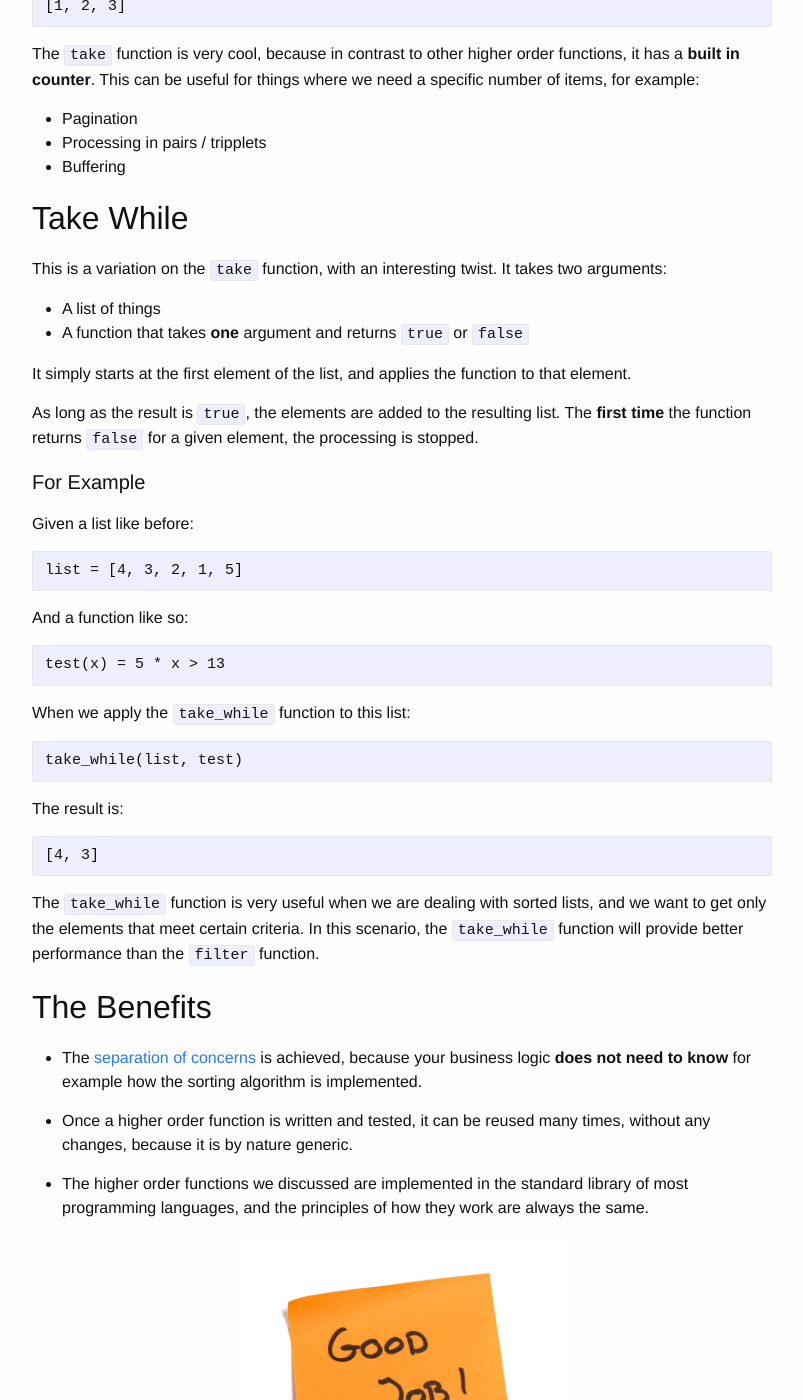
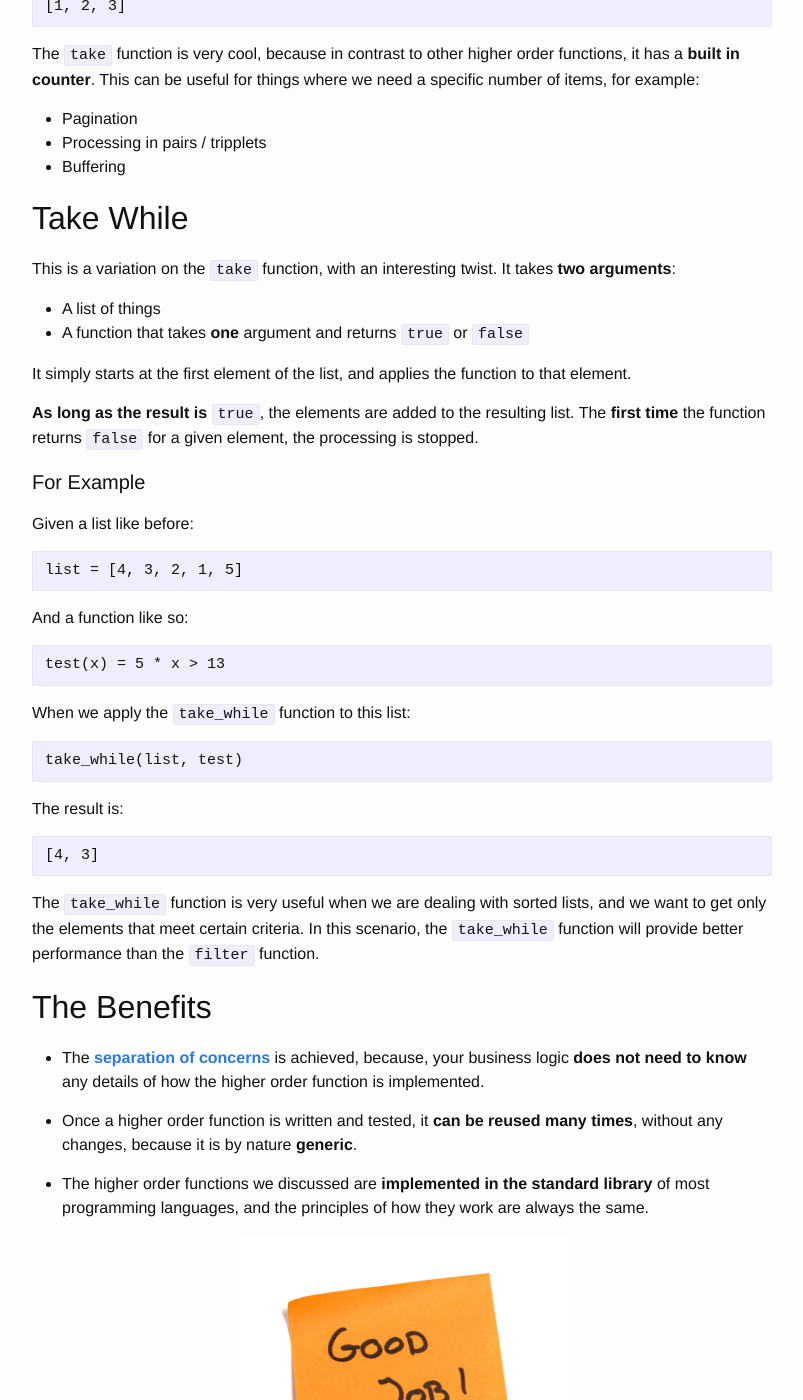
Before and after one commit to Markonis/markonis.github.io, a Jekyll site: the page built from _posts/2016-05-03-functional-programmers-toolbox.markdown, in a window 1280 px wide and 1400 px high, scrolled down 4697 px. Shown: the whole window, without its empty margins (238-1041 px from the left). Built offline with Jekyll 4.4.1, drawn with Linux system fonts in a browser that asks for light colours; some of the changed text lies outside the part shown.

Commit message:
Improve Functional Programmer's Toolbox wording and examples

```diff
--- a/_posts/2016-05-03-functional-programmers-toolbox.markdown
+++ b/_posts/2016-05-03-functional-programmers-toolbox.markdown
@@ -113,7 +113,7 @@
 
 We get:
 
-    [1, 2]
+    [2, 1]
 
 The `filter` function can be incredibly useful in situations like this:
 
@@ -178,7 +178,7 @@
 - A list of things
 - An integer number, for example `n`
 
-It returns a new list, that contains only the **first** `n` elements of the original list.
+It **returns a new list**, that contains only the **first** `n` elements of the original list.
 
 #### For Example
 
@@ -198,14 +198,14 @@
 
 ## Take While
 
-This is a variation on the `take` function, with an interesting twist. It takes two arguments:
+This is a variation on the `take` function, with an interesting twist. It takes **two arguments**:
 
 - A list of things
 - A function that takes **one** argument and returns `true` or `false`
 
 It simply starts at the first element of the list, and applies the function to that element.
 
-As long as the result is `true`, the elements are added to the resulting list. The **first time** the function returns `false` for a given element, the processing is stopped.
+**As long as the result is** `true`, the elements are added to the resulting list. The **first time** the function returns `false` for a given element, the processing is stopped.
 
 #### For Example
 
@@ -229,10 +229,10 @@
 
 ## The Benefits
 
-- The [separation of concerns](https://en.wikipedia.org/wiki/Separation_of_concerns){:target="_blank"} is achieved, because your business logic **does not need to know** for example how the sorting algorithm is implemented.
+- The **[separation of concerns](https://en.wikipedia.org/wiki/Separation_of_concerns){:target="_blank"}** is achieved, because, your business logic **does not need to know** any details of how the higher order function is implemented.
 
-- Once a higher order function is written and tested, it can be reused many times, without any changes, because it is by nature generic.
+- Once a higher order function is written and tested, it **can be reused many times**, without any changes, because it is by nature **generic**.
 
-- The higher order functions we discussed are implemented in the standard library of most programming languages, and the principles of how they work are always the same.
+- The higher order functions we discussed are **implemented in the standard library** of most programming languages, and the principles of how they work are always the same.
 
 <center><img src="/images/good-job.jpg" style="height: 300px;"></center>
```
Also changed, not shown: other parts of _posts/2016-05-03-functional-programmers-toolbox.markdown (+3 -3 lines).
